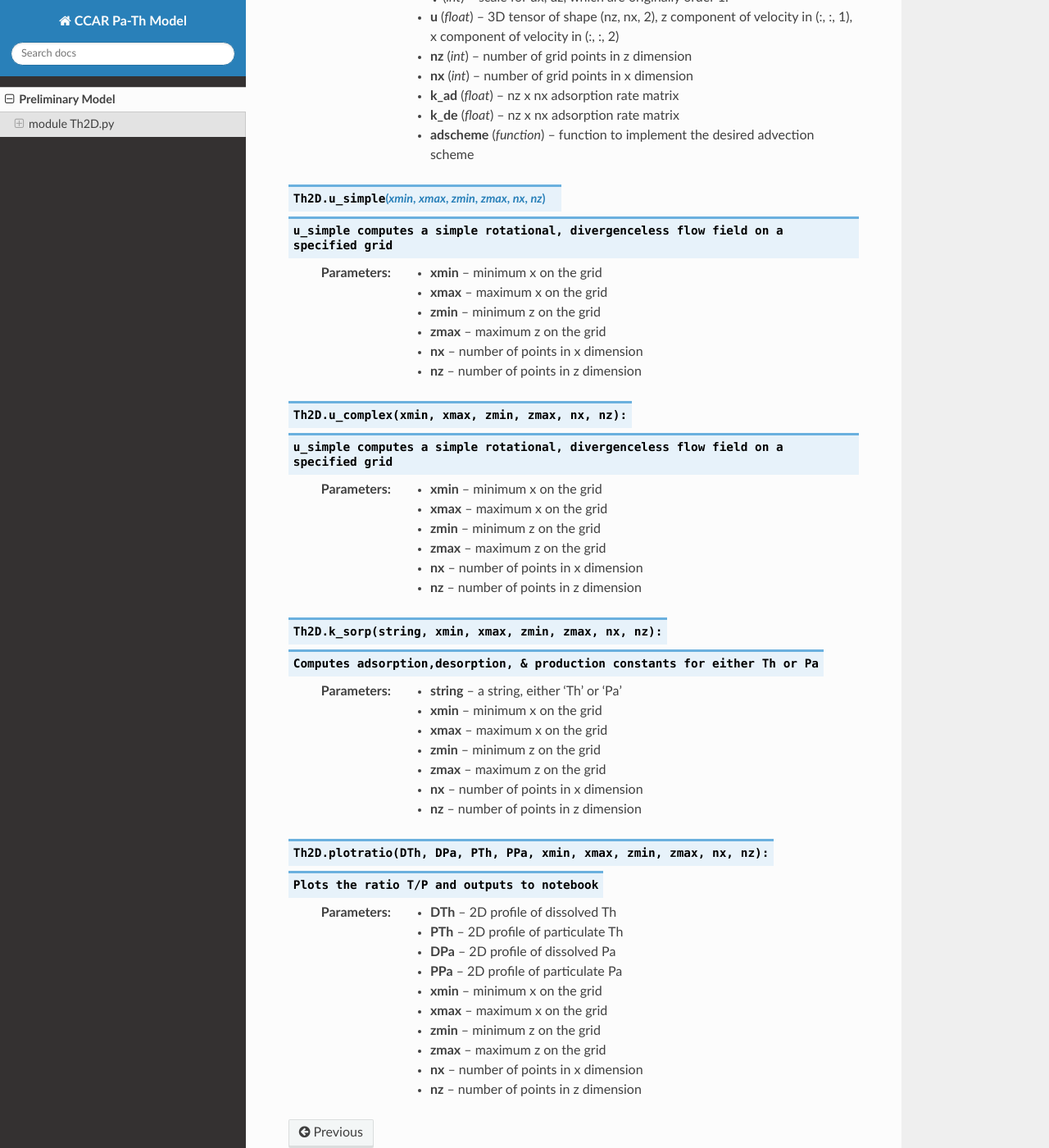
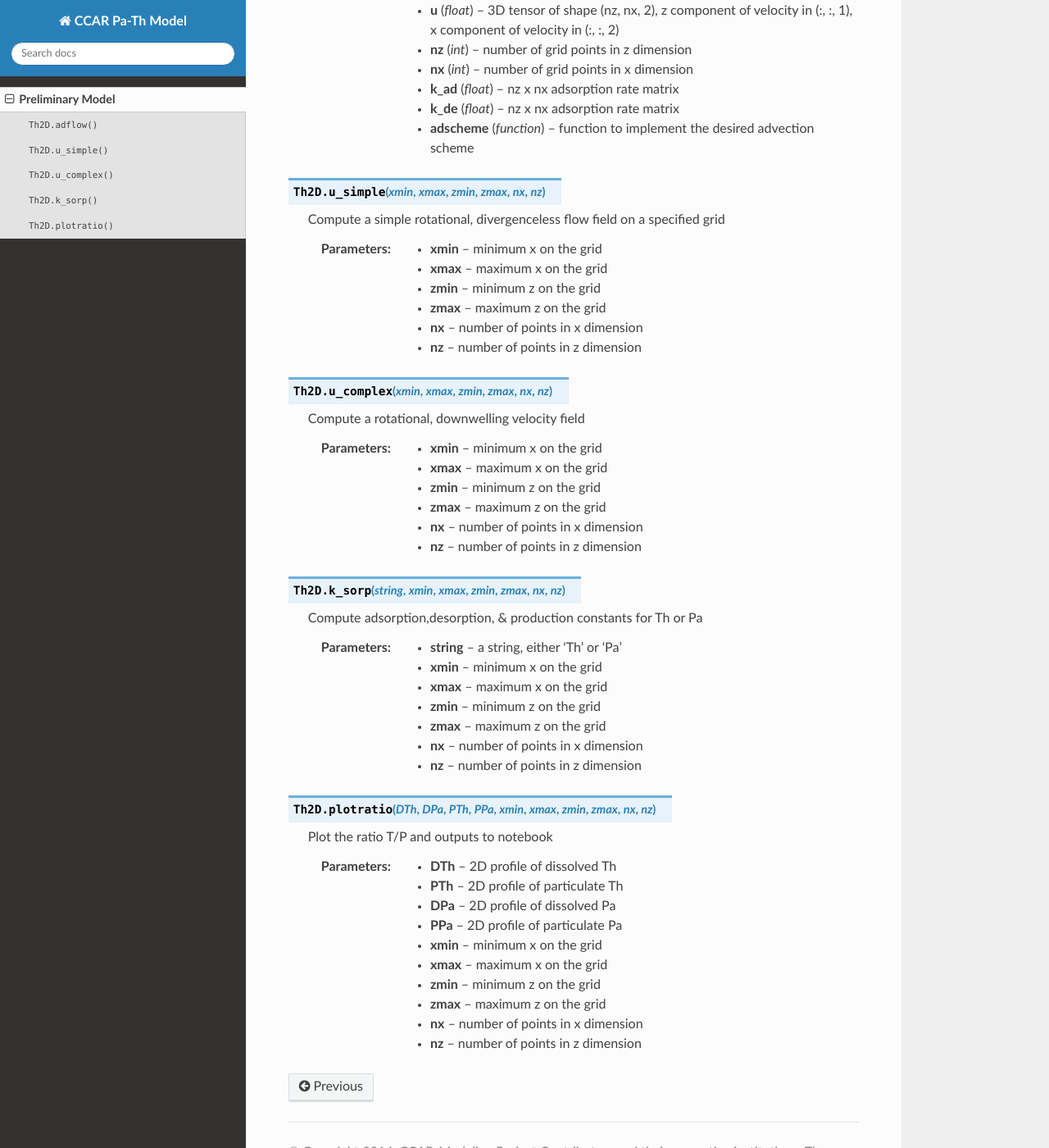
Before and after one commit to UBC-MOAD/pa-th-simple, a Sphinx documentation site: the page built from docs/prelim-model.rst, in a window 1280 px wide and 1400 px high, scrolled down 450 px. Shown: the whole window at 82% size. Built offline with Sphinx 7.4.7 and the Read the Docs theme 2.0.0, drawn with Linux system fonts in a browser that asks for light colours.

Commit message:
pdate doc

```diff
--- a/docs/prelim-model.rst
+++ b/docs/prelim-model.rst
@@ -4,9 +4,9 @@ Preliminary Model
 
 The preliminary model is composed to two major working parts: the Th2D module, which contains all the functions used to produce the results, and the Coupled 2D Model notebook, which displays the results.
 
-================
+
 module Th2D.py
-================
+
 
 .. function:: Th2D.adflow(T, V, u, nz, nx, k_ad, k_de, Q, flowfig)
 
@@ -38,7 +38,9 @@ module Th2D.py
 	:type adscheme: function
 
 .. function:: Th2D.u_simple(xmin, xmax, zmin, zmax, nx, nz)
-	u_simple computes a simple rotational, divergenceless flow field on a specified grid
+
+	Compute a simple rotational, divergenceless flow field
+	on a specified grid
 
 	:arg xmin: minimum x on the grid
 
@@ -53,8 +55,9 @@ module Th2D.py
 	:arg nz: number of points in z dimension
 
 
-.. function:: Th2D.u_complex(xmin, xmax, zmin, zmax, nx, nz):
-	u_simple computes a simple rotational, divergenceless flow field on a specified grid
+.. function:: Th2D.u_complex(xmin, xmax, zmin, zmax, nx, nz)
+
+	Compute a rotational, downwelling velocity field
 
 	:arg xmin: minimum x on the grid
 
@@ -70,8 +73,10 @@ module Th2D.py
 
 
 
-.. function:: Th2D.k_sorp(string, xmin, xmax, zmin, zmax, nx, nz):
-	Computes adsorption,desorption, & production constants for either Th or Pa
+.. function:: Th2D.k_sorp(string, xmin, xmax, zmin, zmax, nx, nz)
+
+	Compute adsorption,desorption, & production constants for
+	Th or Pa
 
 	:arg string: a string, either 'Th' or 'Pa'
 
@@ -88,8 +93,9 @@ module Th2D.py
 	:arg nz: number of points in z dimension
 
 
-.. function:: Th2D.plotratio(DTh, DPa, PTh, PPa, xmin, xmax, zmin, zmax, nx, nz):
-	Plots the ratio T/P and outputs to notebook
+.. function:: Th2D.plotratio(DTh, DPa, PTh, PPa, xmin, xmax, zmin, zmax, nx, nz)
+
+	Plot the ratio T/P and outputs to notebook
 
 	:arg DTh: 2D profile of dissolved Th
 
```
